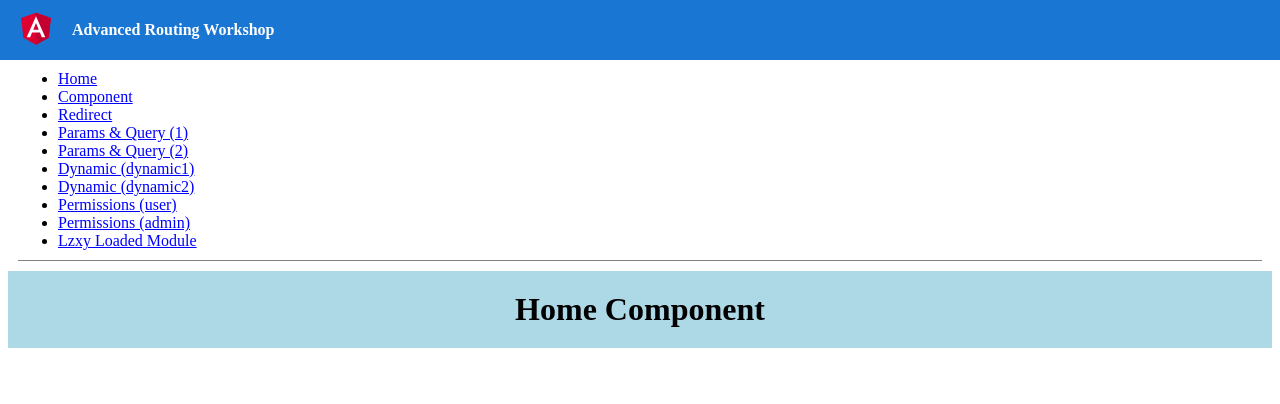
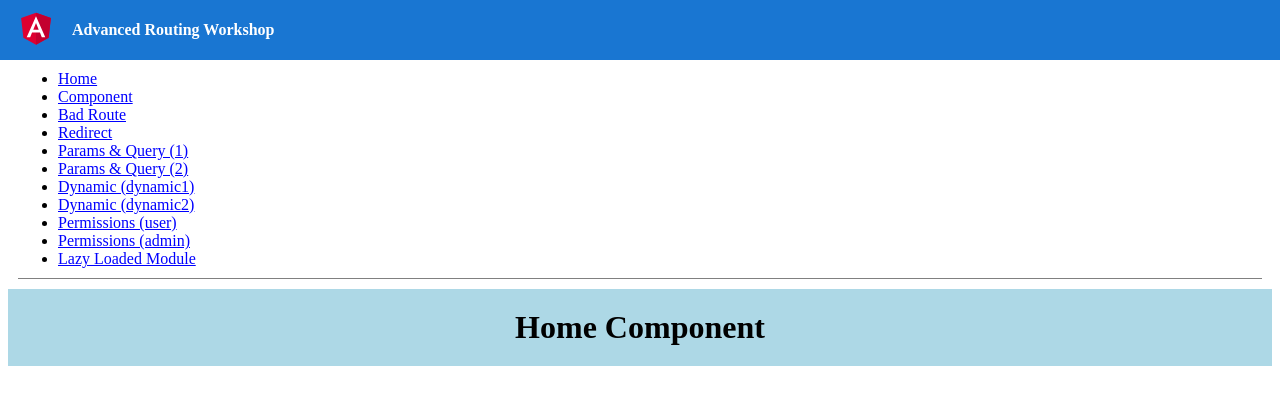
Before and after one commit to scott-neu-iw/angular-advanced, an Angular app in the folder 02-routing/RoutingWorkshop/: page / in a window 1280 px wide. Shown: the top 404 px of the page. Built offline with nearby package versions, Linux system fonts and the light colour scheme.

Commit message:
updated route files

```diff
--- a/02-routing/RoutingWorkshop/src/app/components/param-query/param-query.component.ts
+++ b/02-routing/RoutingWorkshop/src/app/components/param-query/param-query.component.ts
@@ -17,5 +17,4 @@ export class ParamQueryComponent implements OnInit {
     this.activatedRoute.paramMap.subscribe(i => this.id = Number(i.get('id')));
     this.activatedRoute.queryParamMap.subscribe(i => this.t = i.get('t'));
   }
-
 }
--- a/02-routing/RoutingWorkshop/src/app/components/route-configurable/route-configurable.component.ts
+++ b/02-routing/RoutingWorkshop/src/app/components/route-configurable/route-configurable.component.ts
@@ -14,5 +14,4 @@ export class RouteConfigurableComponent implements OnInit {
   ngOnInit() {
     this.actRoute.data.subscribe(i => this.componentType = i.componentType);
   }
-
 }
--- a/02-routing/RoutingWorkshop/src/app/components/route-menu/route-menu.component.html
+++ b/02-routing/RoutingWorkshop/src/app/components/route-menu/route-menu.component.html
@@ -1,6 +1,7 @@
 <ul class="route-menu">
   <li><a [routerLink]="['/']">Home</a></li>
   <li><a [routerLink]="['/component']">Component</a></li>
+  <li><a [routerLink]="['/bad-route']">Bad Route</a></li>
   <li><a [routerLink]="['/redirect']">Redirect</a></li>
   <li><a [routerLink]="['/paramquery', 1]" [queryParams]="{t: 101}">Params & Query (1)</a></li>
   <li><a [routerLink]="['/paramquery', 2]" [queryParams]="{t: 102}">Params & Query (2)</a></li>
@@ -8,5 +9,5 @@
   <li><a [routerLink]="['/dynamic', 2]">Dynamic (dynamic2)</a></li>
   <li><a [routerLink]="['/perms', 'user']">Permissions (user)</a></li>
   <li><a [routerLink]="['/perms', 'admin']">Permissions (admin)</a></li>
-  <li><a [routerLink]="['/lazy']">Lzxy Loaded Module</a></li>
+  <li><a [routerLink]="['/lazy']">Lazy Loaded Module</a></li>
 </ul>
```
Also changed, not shown: 02-routing/RoutingWorkshop/src/app/app-routing.module.ts (+17 -6 lines).
